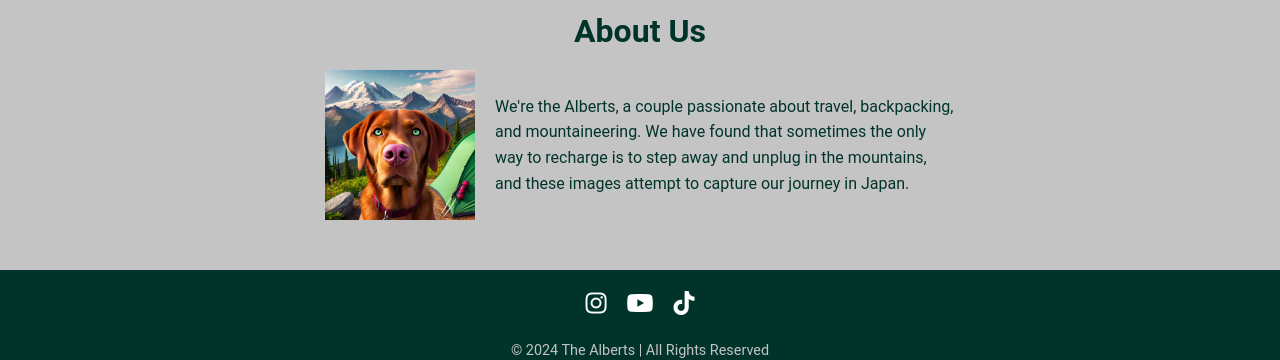
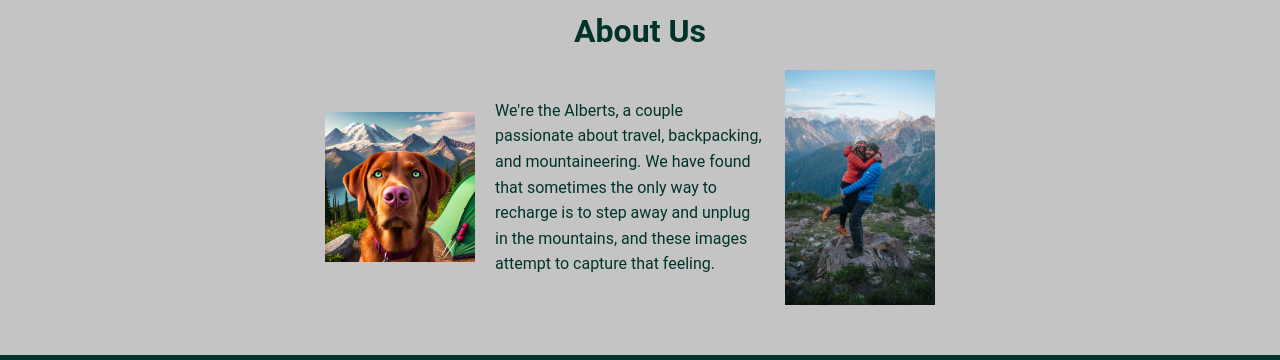
Before and after one commit to johnmalbert/chasethealberts, a React (Create React App) app: page /japan in a window 1280 px wide. Shown: the part 4080-4440 px from the top of the page. Built offline with nearby package versions, Linux system fonts and the light colour scheme.

Commit message:
add profile image

```diff
--- a/src/Home.css
+++ b/src/Home.css
@@ -88,6 +88,10 @@ body {
     margin-bottom: 20px; /* Space between the logo and text for mobile */
 }
 
+.about-us-right-image {
+    margin-left: 20px; /* Space between the text and right image */
+}
+
 .about-us p {
     margin: 0;
     color: var(--secondary-color);
@@ -105,4 +109,8 @@ body {
         margin-bottom: 0;
         margin-right: 20px;
     }
+
+    .about-us-right-image {
+        margin-left: 20px;
+    }
 }
--- a/src/pages/Home.js
+++ b/src/pages/Home.js
@@ -72,6 +72,11 @@ const Home = () => {
           We have found that sometimes the only way to recharge is to step away and unplug in the mountains,
           and these images attempt to capture that feeling.
         </p>
+        <img
+          src="/images/profile.jpg" // Add your image source here
+          alt="Profile"
+          className="about-us-logo about-us-right-image"
+        />
       </div>
     </section>
     </div>
--- a/src/pages/Japan.js
+++ b/src/pages/Japan.js
@@ -65,8 +65,13 @@ const Japan = () => {
         <p>
         We're the Alberts, a couple passionate about travel, backpacking, and mountaineering.
         We have found that sometimes the only way to recharge is to step away and unplug in the mountains,
-            and these images attempt to capture our journey in Japan.
+        and these images attempt to capture that feeling.
         </p>
+        <img
+        src="/images/profile.jpg" // Add your image source here
+        alt="Profile"
+        className="about-us-logo about-us-right-image"
+        />
     </div>
     </section>
     </div>
```
Also changed, not shown: public/images/profile.jpg (added). Lines whose indentation alone changed are shown as unchanged.
